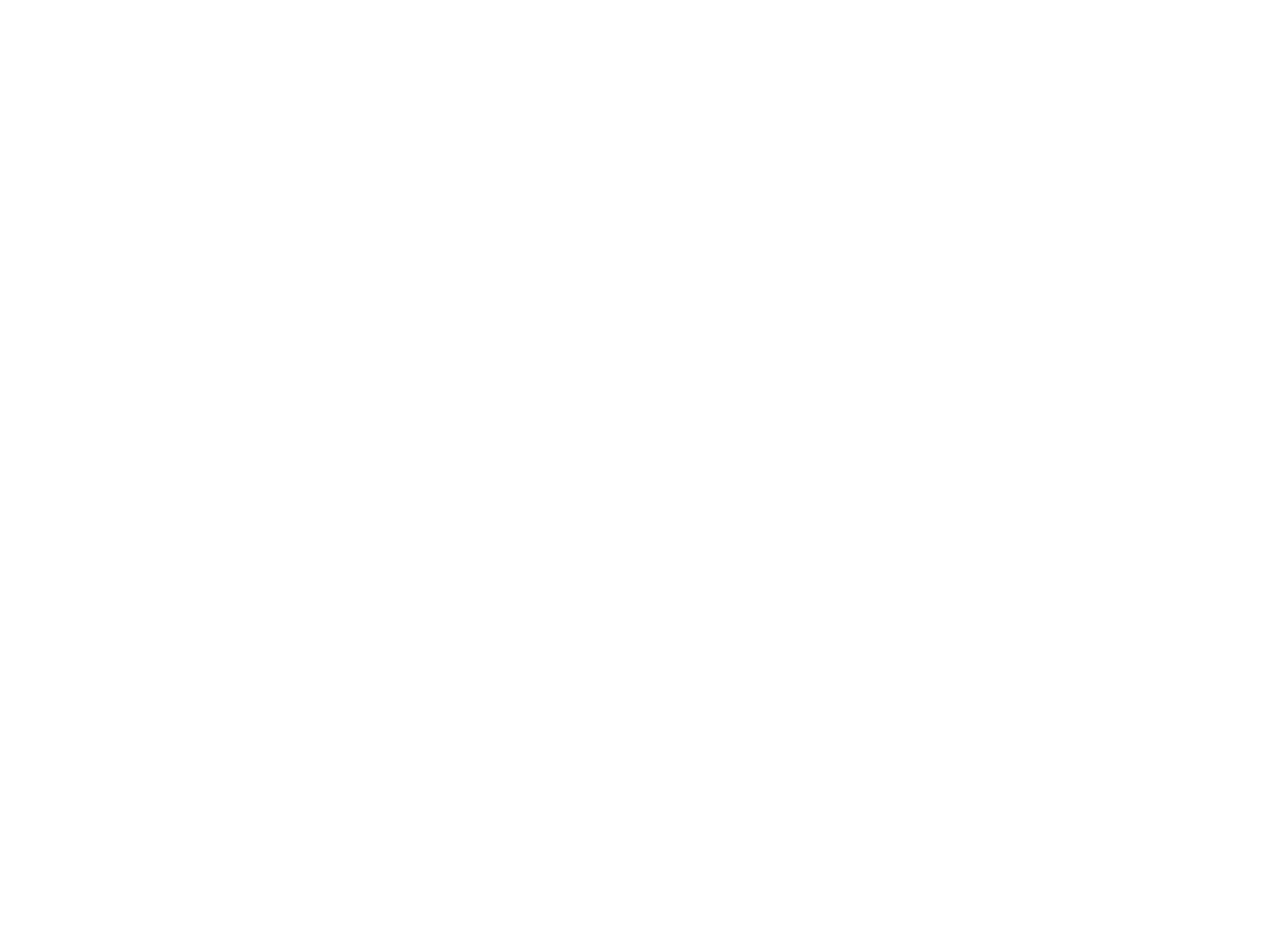
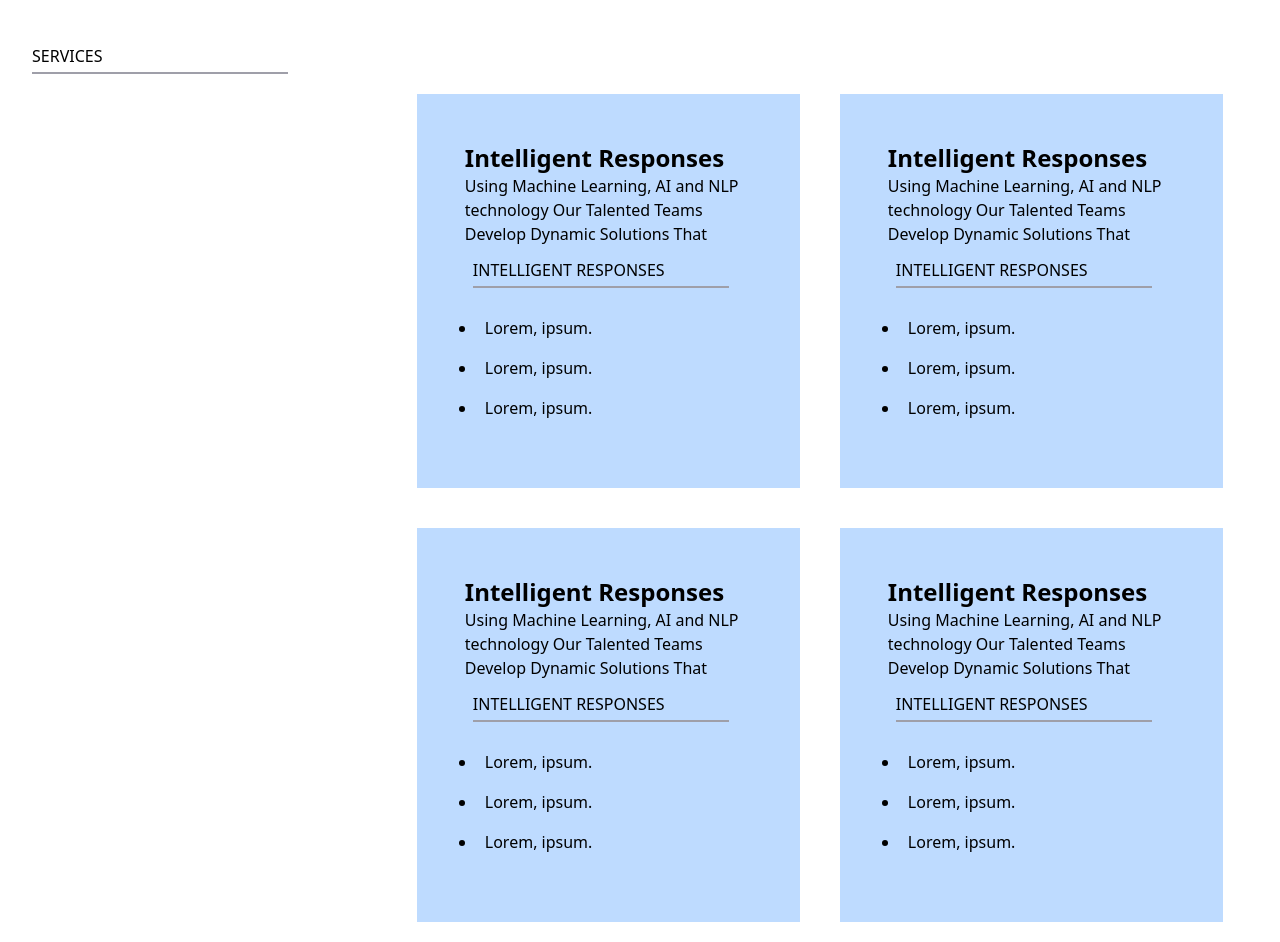
Before and after one commit to abhishekkuldeep/Design1, a React (Vite) app: page / in a window 1280 px wide. Shown: the part 1560-2502 px from the top of the page. Before the commit the page ends 1608 px from the top, so only its background shows below. Built offline with nearby package versions, Linux system fonts and the light colour scheme.

Commit message:
Added Homepage3

```diff
--- a/src/App.jsx
+++ b/src/App.jsx
@@ -1,5 +1,6 @@
 import Homepage from './Homepage'
 import Homepage2 from './Homepage2'
+import Homepage3 from './Homepage3'
 
 function App() {
 
@@ -7,6 +8,8 @@
     <>
       <Homepage />
       <Homepage2/>
+      <Homepage3/>
+
     </>
   )
 }
--- /dev/null
+++ b/src/Cards.jsx
@@ -0,0 +1,25 @@
+import Heading from "./Heading"
+function Cards() {
+  return (
+    <>
+    <div className="p-4 m-4">
+        <h1 className="text-2xl font-semibold">Intelligent Responses</h1>
+        <p className="font-extralight">Using Machine Learning, AI and NLP technology Our Talented Teams Develop Dynamic Solutions That</p>
+
+        <div className="p-2">
+            <Heading text="INTELLIGENT RESPONSES"/>
+        </div>
+
+
+        <ul className="list-disc p-3">
+            <li className="p-2">Lorem, ipsum.</li>
+            <li className="p-2">Lorem, ipsum.</li>
+            <li className="p-2">Lorem, ipsum.</li>
+        </ul>
+    </div>
+    </>
+
+  )
+}
+
+export default Cards
--- /dev/null
+++ b/src/Heading.jsx
@@ -0,0 +1,13 @@
+
+function Heading({text}) {
+  return (
+    <>
+    <div>
+    <h1 className="my-1">{text}</h1>
+    <hr className="w-[16rem] border-[1.5px] border-zinc-400" />
+    </div>
+    </>
+  )
+}
+
+export default Heading
--- /dev/null
+++ b/src/Homepage3.jsx
@@ -0,0 +1,31 @@
+import Heading from "./Heading"
+import Cards from "./Cards"
+
+function Homepage3() {
+  return (
+    <>
+    <div className="mx-8">
+        <Heading text="SERVICES"/>
+    </div>
+    <div className="w-full px-8 flex flex-row ">
+    <div className="w-[30%] h-screen"></div>
+
+
+    <div className="w-[70%] h-fit flex flex-wrap">
+    <div className="basis-[45%] p-4 bg-blue-200 m-5"><Cards/></div>
+    <div className="basis-[45%] p-4 bg-blue-200 m-5"><Cards/></div>
+    <div className="basis-[45%] p-4 bg-blue-200 m-5"><Cards/></div>
+    <div className="basis-[45%] p-4 bg-blue-200 m-5"><Cards/> </div>
+
+    </div>
+
+
+    </div>
+
+
+    </>
+
+  )
+}
+
+export default Homepage3
```
